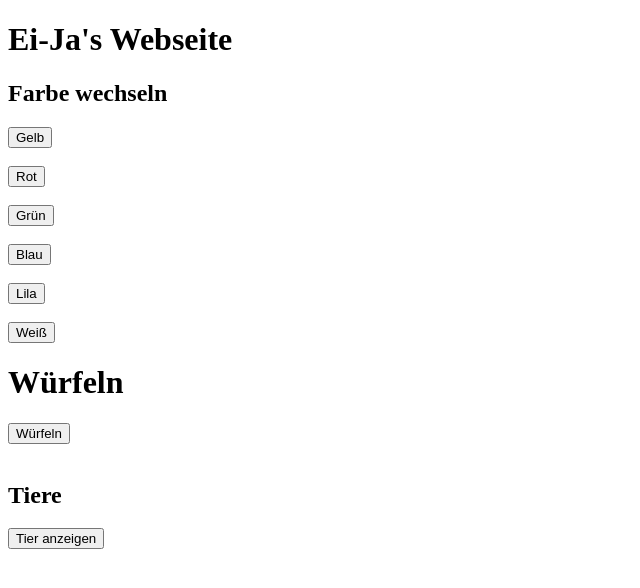
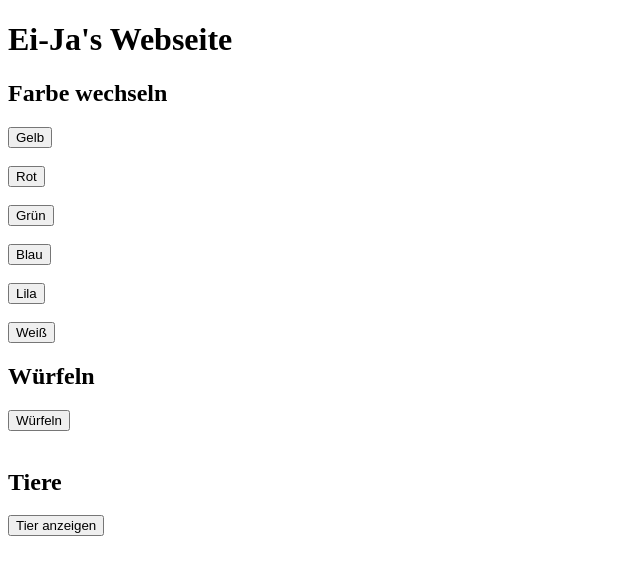
Before and after one commit to ei-ja/jsactions, a plain HTML site: page index.html in a window 1280 px wide. Shown: the whole page, without its empty margins (0-640 px from the left). Drawn offline with Linux system fonts and the light colour scheme.

Commit message:
Update index.html

```diff
--- a/index.html
+++ b/index.html
@@ -18,7 +18,7 @@
   <button onclick="color('purple')">Lila</button><br><br>
   <button onclick="color('white')">Weiß</button>
   <script src="script.js"></script>
-  <h1>Würfeln</h1>
+  <h2>Würfeln</h2>
   <button onclick="cube()">Würfeln</button><br><br>
   <span id="number"></span>
   <h2>Tiere</h2>
```
